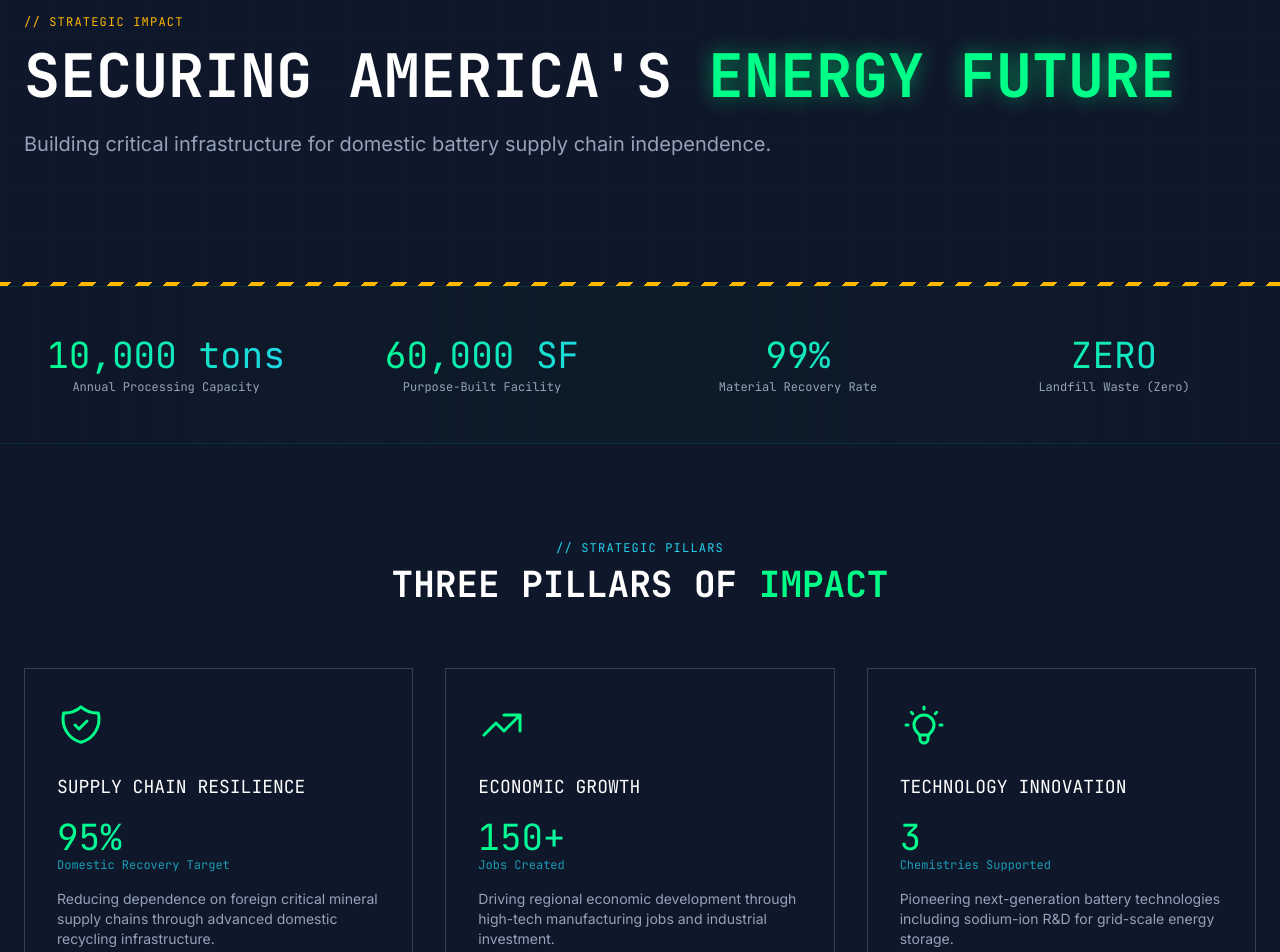
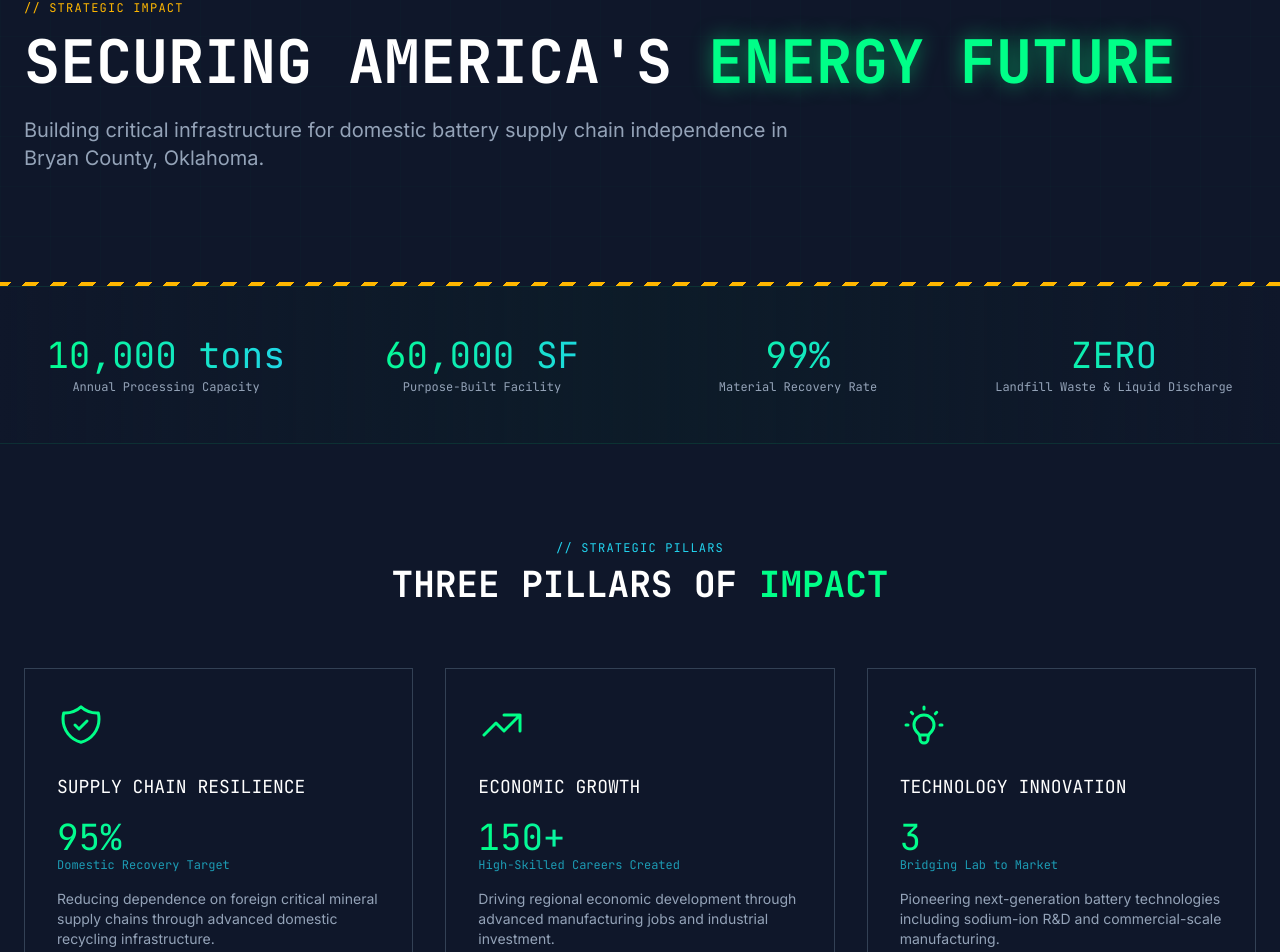
Before and after one commit to UDGOK/z1recycle, a React (Vite) app: page /strategic-impact in a window 1280 px wide. Shown: the part 114-1066 px from the top of the page. Built offline with nearby package versions, Linux system fonts and the light colour scheme.

Commit message:
Update Strategic Impact - Golden version copy (Bryan County, ZLD, commercial-scale)

```diff
--- a/src/pages/StrategicImpact.tsx
+++ b/src/pages/StrategicImpact.tsx
@@ -29,8 +29,8 @@ const pillars = [
     ),
     stat: 150,
     statSuffix: '+',
-    statLabel: 'Jobs Created',
-    description: 'Driving regional economic development through high-tech manufacturing jobs and industrial investment.',
+    statLabel: 'High-Skilled Careers Created',
+    description: 'Driving regional economic development through advanced manufacturing jobs and industrial investment.',
     points: [
       'Advanced manufacturing careers',
       'Local workforce development',
@@ -46,8 +46,8 @@ const pillars = [
     ),
     stat: 3,
     statSuffix: '',
-    statLabel: 'Chemistries Supported',
-    description: 'Pioneering next-generation battery technologies including sodium-ion R&D for grid-scale energy storage.',
+    statLabel: 'Bridging Lab to Market',
+    description: 'Pioneering next-generation battery technologies including sodium-ion R&D and commercial-scale manufacturing.',
     points: [
       'Lithium-ion processing',
       'Sodium-ion development',
@@ -60,7 +60,7 @@ const impactMetrics = [
   { value: 10000, suffix: ' tons', label: 'Annual Processing Capacity' },
   { value: 60000, suffix: ' SF', label: 'Purpose-Built Facility' },
   { value: 99, suffix: '%', label: 'Material Recovery Rate' },
-  { value: 0, suffix: '', label: 'Landfill Waste (Zero)', isZero: true },
+  { value: 0, suffix: '', label: 'Landfill Waste & Liquid Discharge', isZero: true },
 ];
 
 export default function StrategicImpact() {
@@ -70,7 +70,7 @@ export default function StrategicImpact() {
         section="STRATEGIC IMPACT"
         title="SECURING AMERICA'S"
         highlight="ENERGY FUTURE"
-        description="Building critical infrastructure for domestic battery supply chain independence."
+        description="Building critical infrastructure for domestic battery supply chain independence in Bryan County, Oklahoma."
       />
 
       {/* Impact Metrics Bar */}
```
